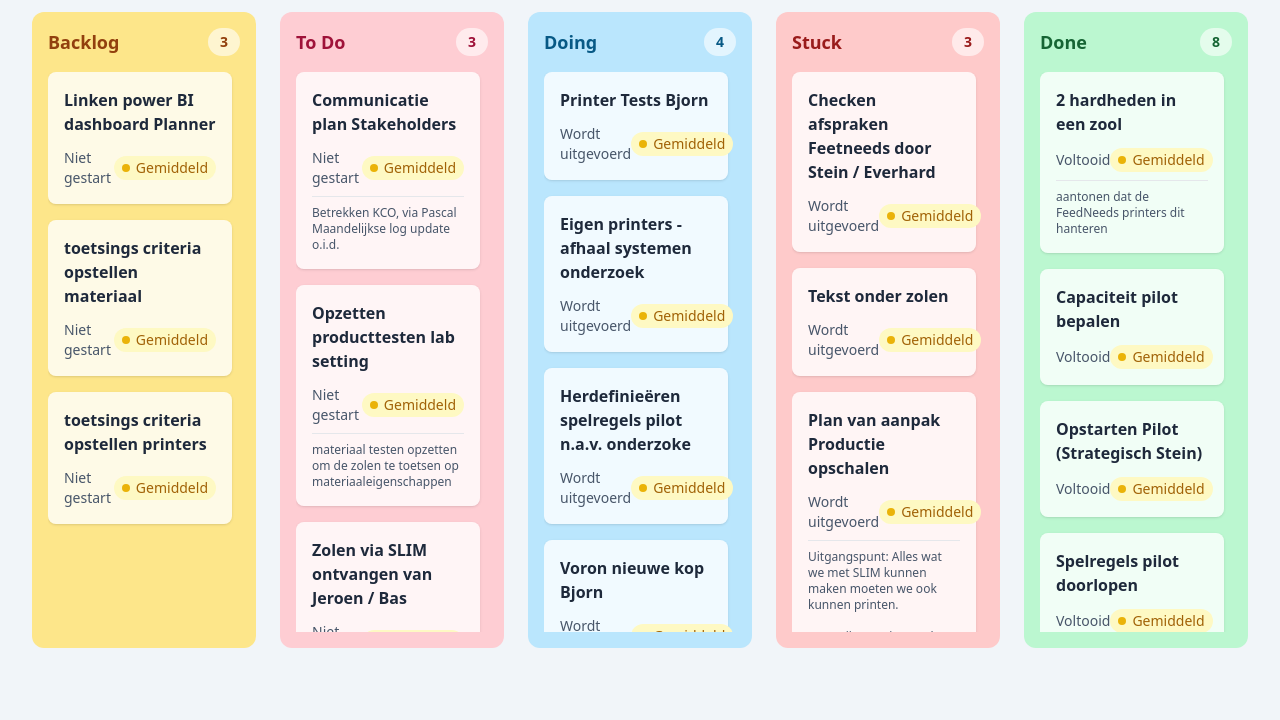
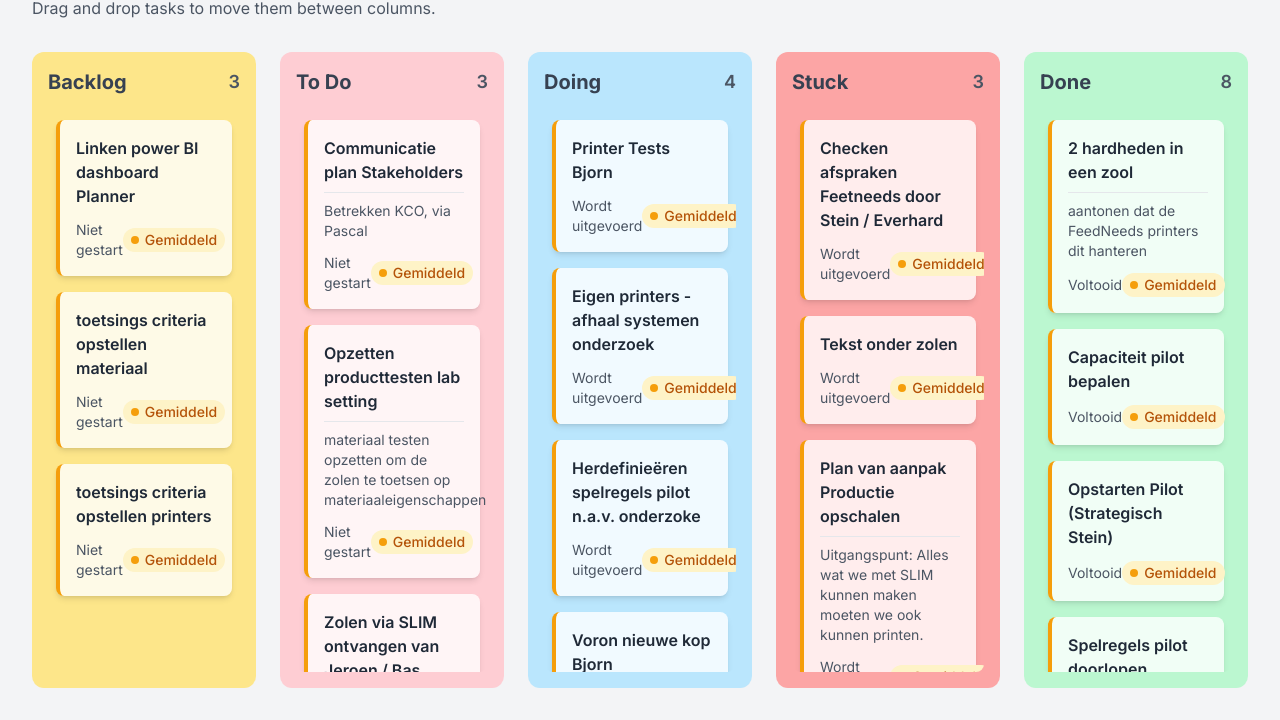
Before and after one commit to ErwinVScharenborg/-20250902-_Kanban, a plain HTML site: page index.html in a window 1280 px wide. Shown: the part 80-800 px from the top of the page. Drawn offline with nearby package versions, Linux system fonts and the light colour scheme.

Commit message:
Update index.html

```diff
--- a/index.html
+++ b/index.html
@@ -5,48 +5,72 @@
     <meta name="viewport" content="width=device-width, initial-scale=1.0">
     <title>Interactive Kanban Board</title>
     <script src="https://cdn.tailwindcss.com"></script>
+    <link href="https://fonts.googleapis.com/css2?family=Inter:wght@400;500;600;700&display=swap" rel="stylesheet">
     <style>
-        /* A little extra style for the card being dragged */
+        body {
+            font-family: 'Inter', sans-serif;
+            background-color: #f3f4f6; /* A light gray background */
+        }
+        .kanban-column {
+            display: flex;
+            flex-direction: column;
+            min-height: 200px; /* Ensure drop zones are always available */
+        }
+        .tasks-container {
+            flex-grow: 1;
+            padding: 8px;
+            border-radius: 8px;
+            transition: background-color 0.2s ease-in-out;
+        }
+        .tasks-container::-webkit-scrollbar {
+            width: 8px;
+        }
+        .tasks-container::-webkit-scrollbar-track {
+            background: rgba(0,0,0,0.05);
+            border-radius: 10px;
+        }
+        .tasks-container::-webkit-scrollbar-thumb {
+            background: #a8a29e; /* stone-400 */
+            border-radius: 10px;
+        }
+        .tasks-container::-webkit-scrollbar-thumb:hover {
+            background: #78716c; /* stone-500 */
+        }
+        /* Style for the card being dragged */
         .dragging {
             opacity: 0.5;
             transform: rotate(3deg);
             box-shadow: 0 10px 15px -3px rgba(0, 0, 0, 0.1), 0 4px 6px -2px rgba(0, 0, 0, 0.05);
         }
-        /* Custom scrollbar for a cleaner look */
-        .tasks-container::-webkit-scrollbar {
-            width: 8px;
+        /* Highlight drop zones */
+        .drag-over {
+            background-color: rgba(0, 0, 0, 0.1);
         }
-        .tasks-container::-webkit-scrollbar-track {
-            background: rgba(0,0,0,0.1);
-            border-radius: 10px;
-        }
-        .tasks-container::-webkit-scrollbar-thumb {
-            background: rgba(0,0,0,0.3);
-            border-radius: 10px;
-        }
-        .tasks-container::-webkit-scrollbar-thumb:hover {
-            background: rgba(0,0,0,0.4);
+        /* Preserve newlines in descriptions */
+        .description-text {
+            white-space: pre-wrap;
         }
     </style>
 </head>
-<body class="bg-slate-100 font-sans p-4 md:p-8">
+<body class="p-4 md:p-8">
 
-    <div class="max-w-screen-2xl mx-auto">
-        <h1 class="text-3xl font-bold text-slate-800 mb-6">Project Kanban Board</h1>
+    <header class="mb-8">
+        <h1 class="text-4xl font-bold text-gray-800">Project Kanban Board</h1>
+        <p class="text-gray-600 mt-1">Drag and drop tasks to move them between columns.</p>
+    </header>
 
-        <div id="kanban-board" class="grid grid-cols-1 md:grid-cols-2 lg:grid-cols-5 gap-6">
-            <!-- Columns will be injected here by JavaScript -->
-        </div>
-    </div>
+    <main id="kanbanBoard" class="grid grid-cols-1 md:grid-cols-2 lg:grid-cols-5 gap-6">
+        <!-- Columns will be dynamically generated here -->
+    </main>
 
     <script>
-    // Raw TSV data provided by the user
-    const tsvData = `Taaknaam;Bucketnaam;Voortgang;Prioriteit;Beschrijving
+        // TSV Data from the user
+        const tsvData = `Taaknaam;Bucketnaam;Voortgang;Prioriteit;Beschrijving
 Checken afspraken Feetneeds door Stein / Everhard;Stuck;Wordt uitgevoerd;Gemiddeld;
-Communicatie plan Stakeholders;To do;Niet gestart;Gemiddeld;"Betrekken KCO, via Pascal\\nMaandelijkse log update o.i.d."
+Communicatie plan Stakeholders;To do;Niet gestart;Gemiddeld;"Betrekken KCO, via Pascal\nMaandelijkse log update o.i.d."
 Linken power BI dashboard Planner;Backlog;Niet gestart;Gemiddeld;
 Tekst onder zolen;Stuck;Wordt uitgevoerd;Gemiddeld;
-Plan van aanpak Productie opschalen;Stuck;Wordt uitgevoerd;Gemiddeld;"Uitgangspunt: Alles wat we met SLIM kunnen maken moeten we ook kunnen printen.\\n\\n- Wat zijn we niet aan het printen?\\n\\n    - Wat kunnen we niet?\\n\\n        - Hoe weten we wat we niet kunnen?\\n\\n            - Spelregels / Paulien brief\\n            - Analyse laatste jaar zolen tov printer capaciteit\\n        - Hoe vaak komen die dingen voor?\\n        - Hoe kunnen we dat oplossen?\\n        - Wat is de prioriteit?\\n    - Wat doen we niet?\\n\\n        - Hoe weten we wat we niet doen?\\n\\n            - Lodewijk vragen overzicht te maken van alle orders betrokken therapeuten sinds pilot.\\n\\n                - Deze afzetten tegen wat we niet kunnen / spelregels / brief\\n        - Waarom doen we dat niet\\n        - Hoe kunnen we dat oplossen?\\n        - Wat is de prioriteit?"
+Plan van aanpak Productie opschalen;Stuck;Wordt uitgevoerd;Gemiddeld;"Uitgangspunt: Alles wat we met SLIM kunnen maken moeten we ook kunnen printen.\n\n- Wat zijn we niet aan het printen?\n\n    - Wat kunnen we niet?\n\n        - Hoe weten we wat we niet kunnen?\n\n            - Spelregels / Paulien brief\n            - Analyse laatste jaar zolen tov printer capaciteit\n        - Hoe vaak komen die dingen voor?\n        - Hoe kunnen we dat oplossen?\n        - Wat is de prioriteit?\n    - Wat doen we niet?\n\n        - Hoe weten we wat we niet doen?\n\n            - Lodewijk vragen overzicht te maken van alle orders betrokken therapeuten sinds pilot.\n\n                - Deze afzetten tegen wat we niet kunnen / spelregels / brief\n        - Waarom doen we dat niet\n        - Hoe kunnen we dat oplossen?\n        - Wat is de prioriteit?"
 Printer Tests Bjorn;Doing;Wordt uitgevoerd;Gemiddeld;
 2 hardheden in een zool;Done;Voltooid;Gemiddeld;aantonen dat de FeedNeeds printers dit hanteren
 Capaciteit pilot bepalen;Done;Voltooid;Gemiddeld;
@@ -64,172 +88,124 @@ Printen zolen behandelaren Pilot;Done;Voltooid;Gemiddeld;
 Opstarten Pilot (Operationeel Paulien);Done;Voltooid;Gemiddeld;
 +0.5mm print dikte slicer;Done;Voltooid;Gemiddeld;`;
 
-    // Define columns in the desired order and their properties
-    const columns = {
-        "Backlog": { title: "Backlog", color: "bg-amber-200", textColor: "text-amber-800" },
-        "To do": { title: "To Do", color: "bg-rose-200", textColor: "text-rose-800" },
-        "Doing": { title: "Doing", color: "bg-sky-200", textColor: "text-sky-800" },
-        "Stuck": { title: "Stuck", color: "bg-red-200", textColor: "text-red-800" },
-        "Done": { title: "Done", color: "bg-green-200", textColor: "text-green-800" }
-    };
+        // Function to parse the provided semi-colon separated data
+        function parseTsv(data) {
+            const lines = data.trim().split('\n');
+            const headers = lines[0].split(';').map(h => h.trim());
+            return lines.slice(1).map(line => {
+                const values = line.split(';');
+                let obj = {};
+                headers.forEach((header, i) => {
+                    // Clean up quotes and trim whitespace
+                    obj[header] = (values[i] || '').replace(/^"|"$/g, '').trim();
+                });
+                return obj;
+            });
+        }
 
-    function parseTsv(tsv) {
-        // Split data into lines, trim whitespace, and filter out empty lines
-        const lines = tsv.trim().split('\n').map(l => l.trim()).filter(Boolean);
-        if (lines.length < 2) return [];
-
-        const headers = lines[0].split(';').map(h => h.trim());
-        const data = [];
-
-        for (let i = 1; i < lines.length; i++) {
-            // A simple regex to handle quoted fields that might contain the delimiter
-            const values = lines[i].split(/;(?=(?:[^"]*"[^"]*")*[^"]*$)/).map(v => v.trim().replace(/^"|"$/g, ''));
-            const obj = {};
-            headers.forEach((header, index) => {
-                obj[header] = values[index] || '';
-            });
-            data.push(obj);
-        }
-        return data;
-    }
-
-    function createKanbanBoard() {
-        const board = document.getElementById('kanban-board');
         const tasks = parseTsv(tsvData);
 
-        // Create the column elements
-        Object.keys(columns).forEach(key => {
-            const columnInfo = columns[key];
-            const columnId = `column-${key.toLowerCase().replace(' ', '-')}`;
+        // Define columns and their appearance
+        const columns = {
+            "Backlog": { color: "bg-amber-200", title: "Backlog" },
+            "To do": { color: "bg-rose-200", title: "To Do" },
+            "Doing": { color: "bg-sky-200", title: "Doing" },
+            "Stuck": { color: "bg-red-300", title: "Stuck" },
+            "Done": { color: "bg-green-200", title: "Done" }
+        };
 
+        const board = document.getElementById('kanbanBoard');
+
+        // Create columns
+        Object.entries(columns).forEach(([key, value]) => {
             const columnEl = document.createElement('div');
-            columnEl.id = columnId;
-            columnEl.className = `kanban-column ${columnInfo.color} rounded-xl p-4 flex flex-col`;
+            columnEl.className = `kanban-column ${value.color} rounded-xl p-4`;
+
+            const taskCount = tasks.filter(t => t.Bucketnaam === key).length;
 
             columnEl.innerHTML = `
                 <div class="flex justify-between items-center mb-4">
-                    <h2 class="text-lg font-bold ${columnInfo.textColor}">${columnInfo.title}</h2>
-                    <span id="${columnId}-count" class="text-sm font-semibold ${columnInfo.textColor} bg-white/60 rounded-full px-3 py-1">0</span>
+                    <h2 class="text-xl font-bold text-gray-700">${value.title}</h2>
+                    <span class="text-lg font-semibold text-gray-600">${taskCount}</span>
                 </div>
-                <div class="tasks-container flex-grow space-y-4 overflow-y-auto pr-2" style="max-height: 70vh;">
-                    <!-- Tasks for this column go here -->
-                </div>
+                <div id="col-${key.replace(/\s+/g, '-')}" class="tasks-container space-y-4 overflow-y-auto max-h-[70vh]"></div>
             `;
             board.appendChild(columnEl);
         });
 
-        // Populate tasks into columns
+        // Populate tasks
         tasks.forEach((task, index) => {
-            const bucketName = task.Bucketnaam;
-            const columnKey = Object.keys(columns).find(k => k.toLowerCase() === bucketName.toLowerCase());
+            const colId = `col-${task.Bucketnaam.replace(/\s+/g, '-')}`;
+            const columnContainer = document.getElementById(colId);
 
-            if (!columnKey) {
-                console.warn(`Skipping task with unknown bucket: "${bucketName}"`, task);
-                return;
-            }
-
-            const columnId = `column-${columnKey.toLowerCase().replace(' ', '-')}`;
-            const columnTasksContainer = document.querySelector(`#${columnId} .tasks-container`);
-
-            if (columnTasksContainer) {
+            if (columnContainer) {
                 const card = document.createElement('div');
                 card.id = `task-${index}`;
-                card.className = 'task-card bg-white/80 p-4 rounded-lg shadow cursor-grab active:cursor-grabbing';
+                card.className = 'task-card bg-white/80 p-4 rounded-lg shadow-md cursor-grab active:cursor-grabbing border-l-4';
                 card.draggable = true;
 
-                // Priority visualization
-                let priorityHtml = '';
-                if (task.Prioriteit) {
-                    const isImportant = task.Prioriteit.toLowerCase() === 'belangrijk';
-                    const tagColor = isImportant ? 'text-red-700 bg-red-100' : 'text-yellow-700 bg-yellow-100';
-                    const dotColor = isImportant ? 'bg-red-500' : 'bg-yellow-500';
-                    priorityHtml = `
-                        <span class="flex items-center gap-1.5 font-medium px-2 py-0.5 rounded-full ${tagColor}">
-                            <span class="h-2 w-2 rounded-full ${dotColor}"></span>
-                            ${task.Prioriteit}
-                        </span>`;
+                // Priority Styling
+                let priorityColor = 'border-gray-400';
+                let priorityText = 'text-gray-700 bg-gray-100';
+                let priorityDot = 'bg-gray-400';
+                if (task.Prioriteit === 'Belangrijk') {
+                    priorityColor = 'border-red-500';
+                    priorityText = 'text-red-700 bg-red-100';
+                    priorityDot = 'bg-red-500';
+                } else if (task.Prioriteit === 'Gemiddeld') {
+                    priorityColor = 'border-amber-500';
+                    priorityText = 'text-amber-700 bg-amber-100';
+                    priorityDot = 'bg-amber-500';
                 }
+                card.classList.add(priorityColor);
 
-                // Description formatting
-                const descriptionHtml = task.Beschrijving
-                    ? `<p class="mt-2 text-xs text-slate-600 border-t pt-2 whitespace-pre-wrap">${task.Beschrijving.replace(/\\n/g, '<br>')}</p>`
-                    : '';
 
                 card.innerHTML = `
-                    <p class="font-semibold text-slate-800">${task.Taaknaam || 'Untitled Task'}</p>
-                    <div class="mt-3 flex justify-between items-center text-sm text-slate-600">
-                        <span>${task.Voortgang || ''}</span>
-                        ${priorityHtml}
+                    <p class="font-semibold text-gray-800">${task.Taaknaam || 'Untitled Task'}</p>
+                    ${task.Beschrijving ? `<p class="description-text mt-2 text-sm text-gray-600 border-t pt-2">${task.Beschrijving}</p>` : ''}
+                    <div class="mt-3 flex justify-between items-center text-sm text-gray-600">
+                        <span>${task.Voortgang}</span>
+                        <span class="flex items-center gap-1.5 font-medium px-2 py-0.5 rounded-full ${priorityText}">
+                            <span class="h-2 w-2 rounded-full ${priorityDot}"></span>
+                            ${task.Prioriteit}
+                        </span>
                     </div>
-                    ${descriptionHtml}
                 `;
-
-                columnTasksContainer.appendChild(card);
+                columnContainer.appendChild(card);
             }
         });
 
-        setupDragAndDrop();
-        updateTaskCounts();
-    }
+        // Drag and Drop Logic
+        const taskCards = document.querySelectorAll('.task-card');
+        const dropZones = document.querySelectorAll('.tasks-container');
 
-    function updateTaskCounts() {
-        document.querySelectorAll('.kanban-column').forEach(column => {
-            const count = column.querySelectorAll('.task-card').length;
-            const countEl = column.querySelector(`#${column.id}-count`);
-            if (countEl) {
-                countEl.textContent = count;
-            }
-        });
-    }
-
-    function setupDragAndDrop() {
-        const cards = document.querySelectorAll('.task-card');
-        const columns = document.querySelectorAll('.tasks-container');
-
-        cards.forEach(card => {
-            card.addEventListener('dragstart', () => {
+        taskCards.forEach(card => {
+            card.addEventListener('dragstart', e => {
+                e.dataTransfer.setData('text/plain', card.id);
                 setTimeout(() => card.classList.add('dragging'), 0);
             });
-            card.addEventListener('dragend', () => {
-                card.classList.remove('dragging');
-                updateTaskCounts();
+            card.addEventListener('dragend', () => card.classList.remove('dragging'));
+        });
+
+        dropZones.forEach(zone => {
+            zone.addEventListener('dragover', e => {
+                e.preventDefault();
+                zone.classList.add('drag-over');
+            });
+            zone.addEventListener('dragleave', () => {
+                zone.classList.remove('drag-over');
+            });
+            zone.addEventListener('drop', e => {
+                e.preventDefault();
+                zone.classList.remove('drag-over');
+                const id = e.dataTransfer.getData('text/plain');
+                const draggable = document.getElementById(id);
+                if (draggable) {
+                    zone.appendChild(draggable);
+                }
             });
         });
 
-        columns.forEach(column => {
-            column.addEventListener('dragover', e => {
-                e.preventDefault();
-                const draggingCard = document.querySelector('.dragging');
-                if (draggingCard) {
-                    const afterElement = getDragAfterElement(column, e.clientY);
-                    if (afterElement == null) {
-                        column.appendChild(draggingCard);
-                    } else {
-                        column.insertBefore(draggingCard, afterElement);
-                    }
-                }
-            });
-        });
-    }
-
-    // Helper function to find where to drop the card within a list
-    function getDragAfterElement(container, y) {
-        const draggableElements = [...container.querySelectorAll('.task-card:not(.dragging)')];
-        return draggableElements.reduce((closest, child) => {
-            const box = child.getBoundingClientRect();
-            const offset = y - box.top - box.height / 2;
-            if (offset < 0 && offset > closest.offset) {
-                return { offset: offset, element: child };
-            } else {
-                return closest;
-            }
-        }, { offset: Number.NEGATIVE_INFINITY }).element;
-    }
-
-
-    // Initialize the board when the page loads
-    document.addEventListener('DOMContentLoaded', createKanbanBoard);
     </script>
-
 </body>
 </html>
```
